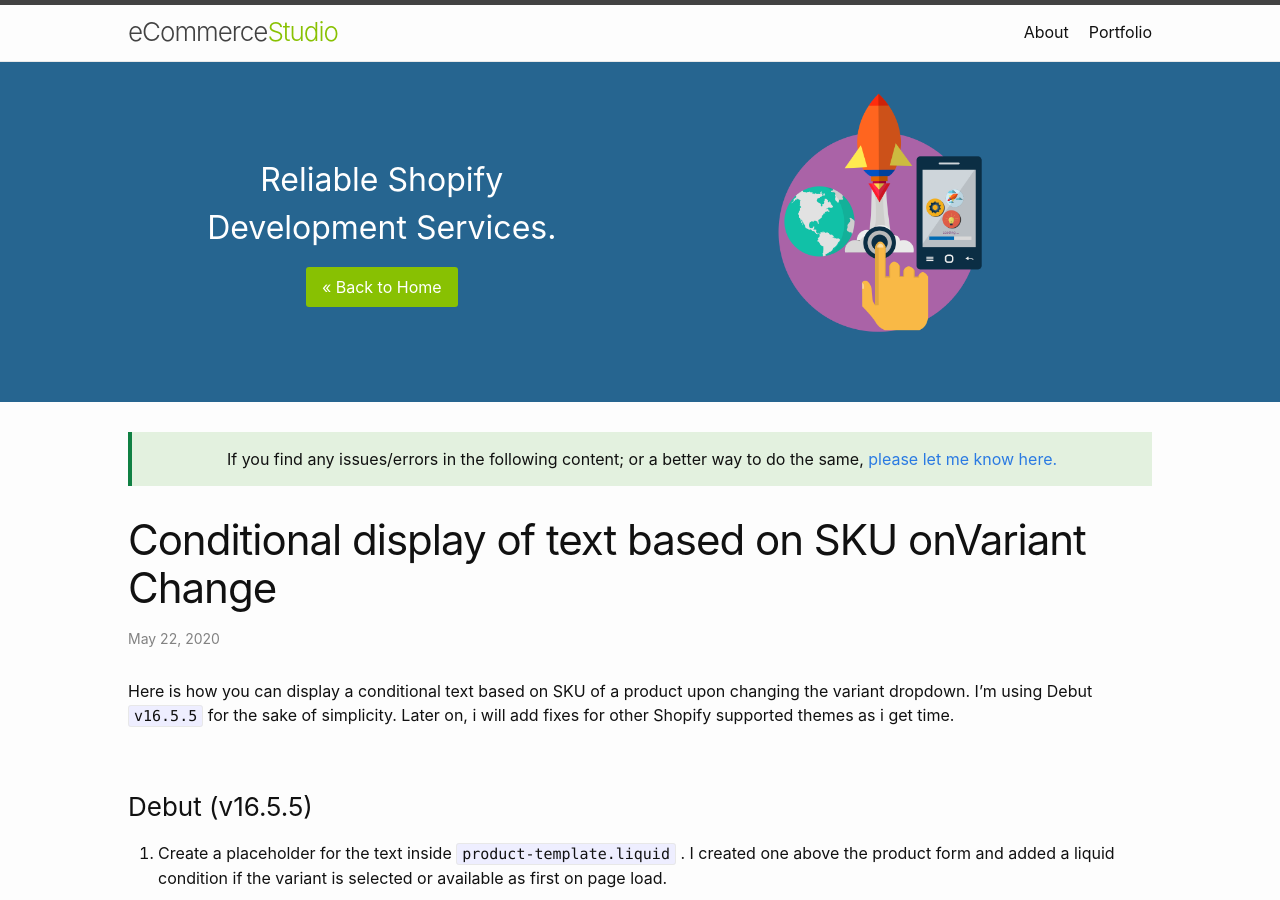
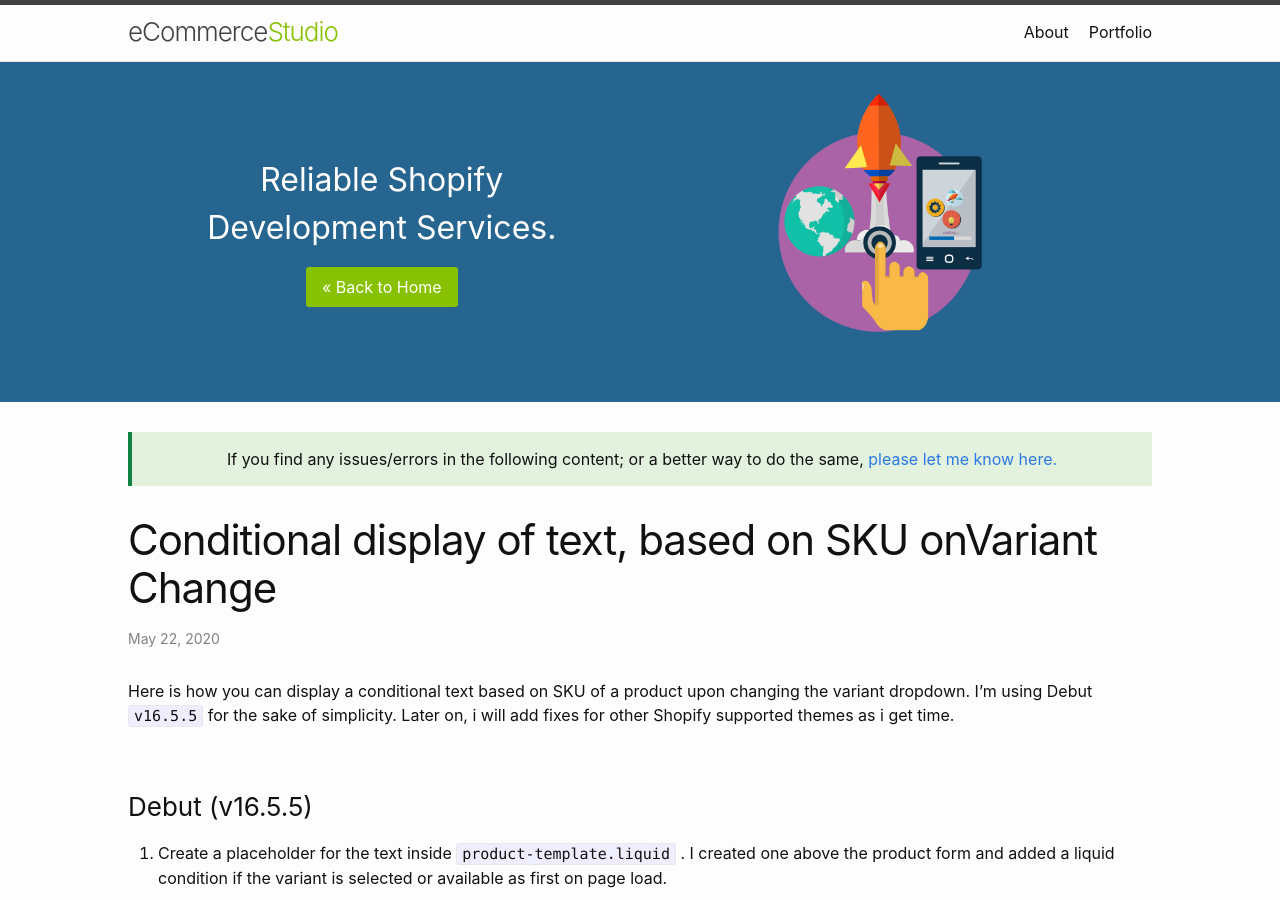
Before and after one commit to lixonic/ecommercestudio, a Jekyll site: the page built from _posts/2020-05-22-debut-theme-conditional-text-onvariantchange.md, in a window 1280 px wide and 900 px high. Built offline with Jekyll 4.4.1, drawn with Linux system fonts in a browser that asks for light colours.

```diff
--- a/_posts/2020-05-22-debut-theme-conditional-text-onvariantchange.md
+++ b/_posts/2020-05-22-debut-theme-conditional-text-onvariantchange.md
@@ -1,6 +1,6 @@
 ---
 layout: post
-title:  "Conditional display of text based on SKU onVariant Change   "
+title:  "Conditional display of text, based on SKU onVariant Change   "
 date:   2020-05-22 08:26:35 +0530
 categories: Debut-theme
 ---
```
